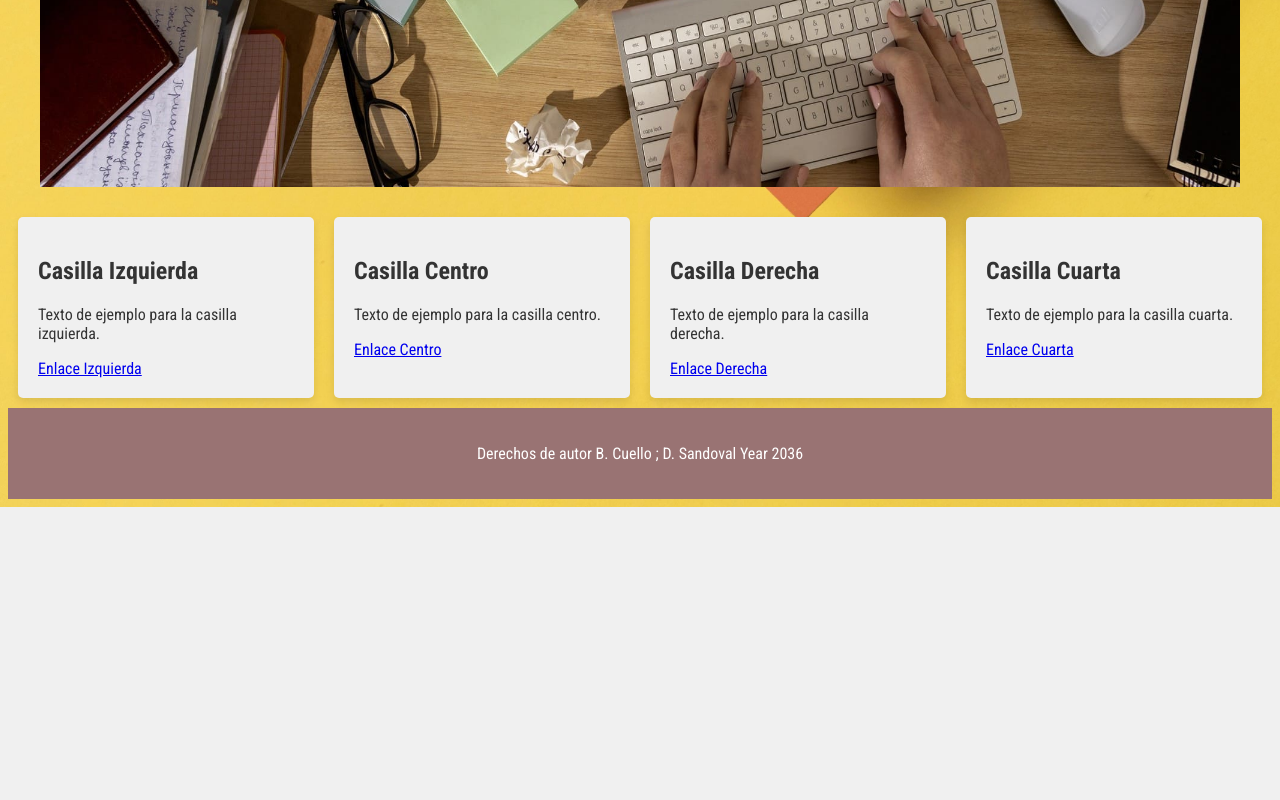
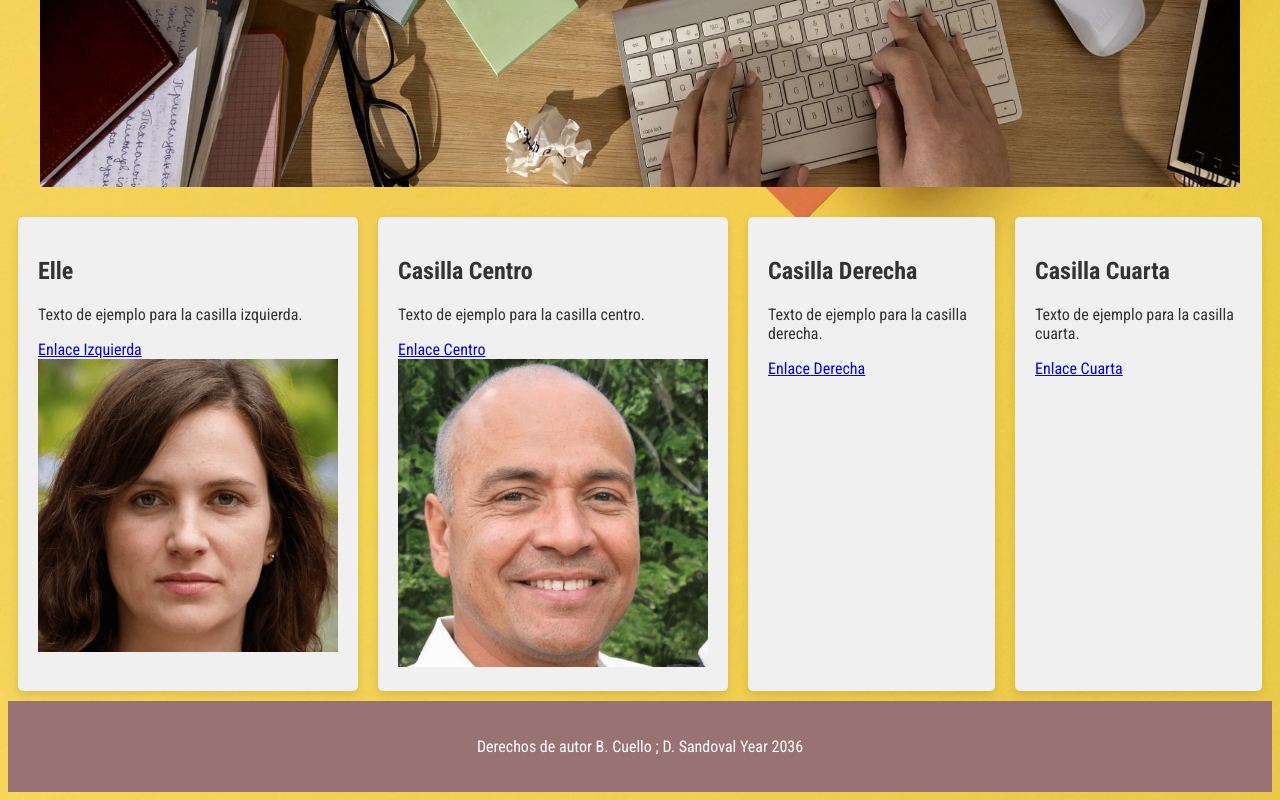
Before and after one commit to Bastisek/WebPage, a plain HTML site: page index.html in a window 1280 px wide. Shown: the part 700-1500 px from the top of the page. Before the commit the page ends 1207 px from the top, so only its background shows below. Drawn offline with Linux system fonts and the light colour scheme; a script that the page names is missing.

Commit message:
index img

```diff
--- a/index.html
+++ b/index.html
@@ -34,15 +34,17 @@
 
     <div class="container">
         <div class="box">
-            <h2>Casilla Izquierda</h2>
+            <h2>Elle</h2>
             <p>Texto de ejemplo para la casilla izquierda.</p>
             <a href="#">Enlace Izquierda</a>
+            <img src="/img/image.png" alt="persona_1" width="300px">
         </div>
 
         <div class="box">
             <h2>Casilla Centro</h2>
             <p>Texto de ejemplo para la casilla centro.</p>
             <a href="#">Enlace Centro</a>
+            <img src="/img/image2.png" alt="persona_1" width="310x">
         </div>
 
         <div class="box">
```
